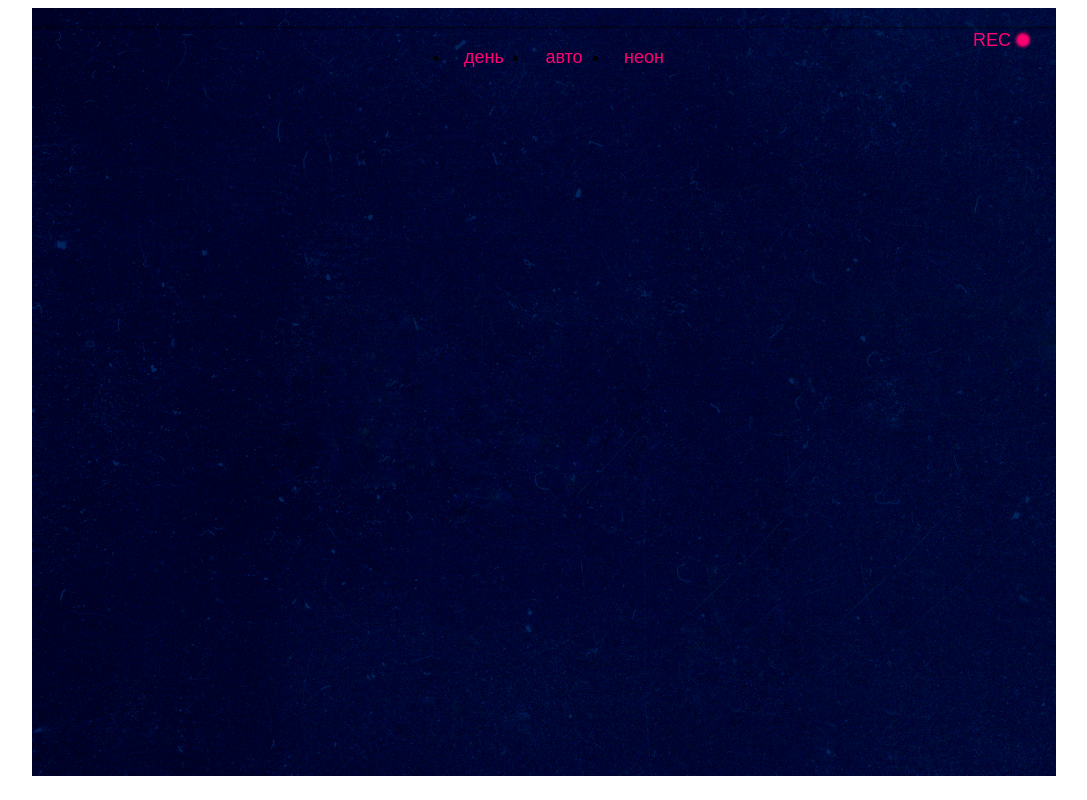
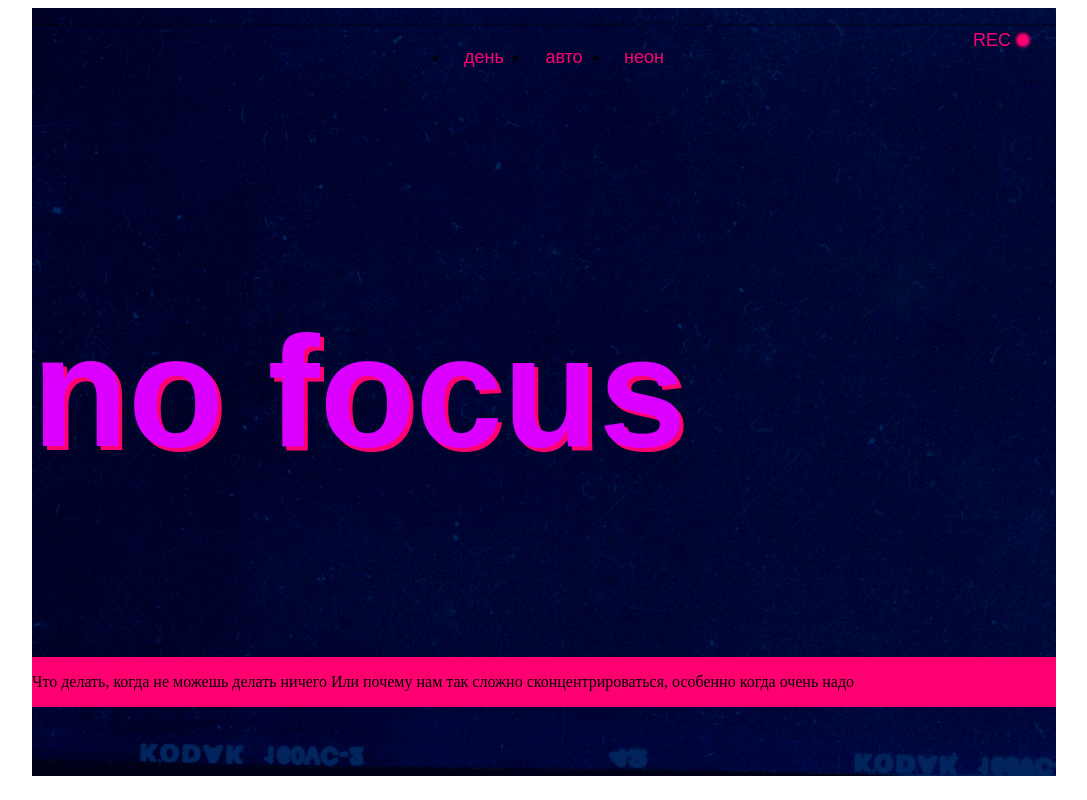
Before and after one commit to AntonLushchay/slozhno-sosredotochitsya, a website: page src/index.html in a window 1280 px wide. Shown: the whole page, without its empty margins (96-1183 px from the left). Drawn offline with Linux system fonts and the light colour scheme; files that its build step writes are made by us from their sources.

Commit message:
mixed up branch

```diff
--- a/src/blocks/style.css
+++ b/src/blocks/style.css
@@ -5,7 +5,7 @@
 
 .header {
     position: relative;
-    z-index: 0;
+    /* z-index: -1; */
     display: grid;
     grid-template-columns: 1fr;
     grid-template-rows: repeat(3, 1fr);
@@ -13,6 +13,7 @@
     height: 768px;
     margin: auto;
     background-image: url('../images/cover-image-dark.png');
+    background-size: cover;
 }
 
 .header__theme-menu-list {
@@ -34,6 +35,7 @@
     text-transform: lowercase;
     background: transparent;
     cursor: pointer;
+    user-select: none;
 }
 
 .header__decoration-element {
@@ -44,6 +46,7 @@
     min-width: 52px;
     min-height: 26px;
     color: #ff0070;
+    user-select: none;
     inset-block-start: 19px;
     inset-inline-end: 29px;
 }
@@ -75,3 +78,17 @@
     inset-inline-start: 39px;
     inset-block-start: 0;
 }
+
+.header__title {
+    color: #db00ff;
+    font-family: 'IBM Plex mono', sans-serif;
+    font-weight: bold;
+    font-size: 157px;
+    text-transform: lowercase;
+    text-shadow: 4px 4px #ff0070;
+}
+
+.header__content {
+    background-color: #ff0070;
+    align-self: center;
+}
--- a/src/index.html
+++ b/src/index.html
@@ -40,6 +40,15 @@
                 <span class="header__decoration-element_text">rec</span>
                 <div class="header__decoration-element_circle"></div>
             </div>
+            <div>
+                <h1 class="header__title">no focus</h1>
+            </div>
+            <div class="header__content">
+                <p>
+                    Что делать, когда не можешь делать ничего Или почему нам так
+                    сложно сконцентрироваться, особенно когда очень надо
+                </p>
+            </div>
         </header>
         <script src="./scripts/script.js"></script>
     </body>
```
